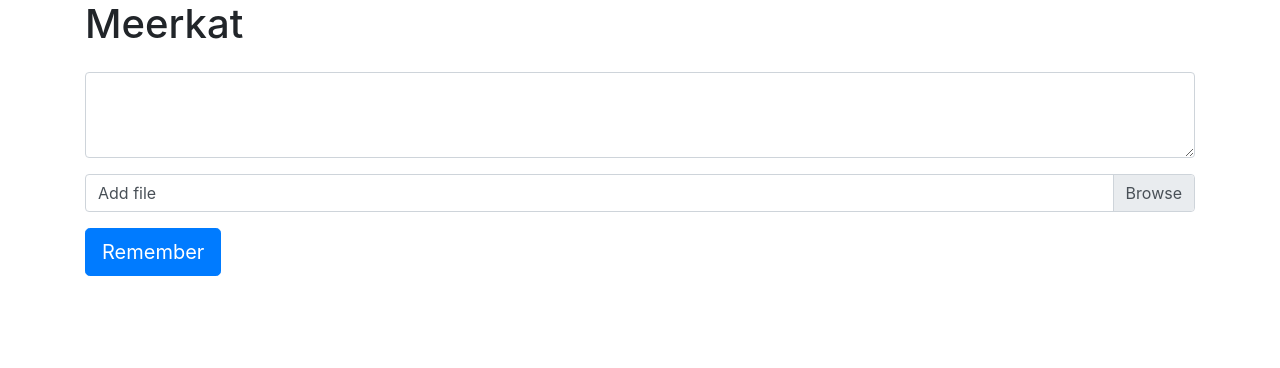
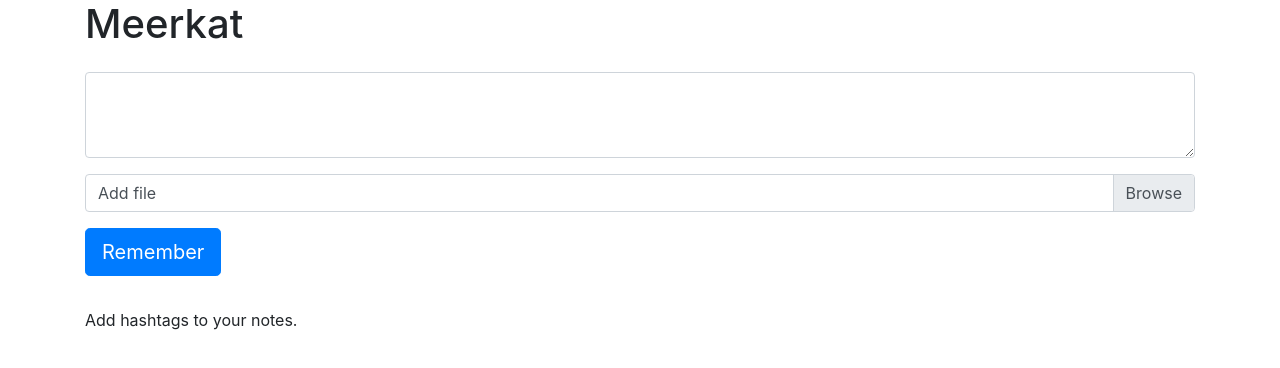
Before and after one commit to juissi999/meerkat, a React app: page / in a window 1280 px wide. Shown: the top 368 px of the page. Built offline with nearby package versions, Linux system fonts and the light colour scheme; no server answers.

Commit message:
Added info text to empty hashtaglist

```diff
--- a/src/components/Hashtag/List.js
+++ b/src/components/Hashtag/List.js
@@ -10,9 +10,13 @@ const HashtagList = ({hashtags, selectedHts, setSelectedHts}) => {
     return uniquehts.map((ht, i) => <HashtagButton key={i} name={ht} selectedHts={selectedHts} setSelectedHts={setSelectedHts}/>)
   }
 
-  return (<>
-            {mapHts()}
-          </>)
+  if (uniquehts.length===0) {
+    return (<>Add hashtags to your notes.</>)
+  } else {
+    return (<>
+      {mapHts()}
+    </>)
+  }
 }
 
 export default HashtagList
```
